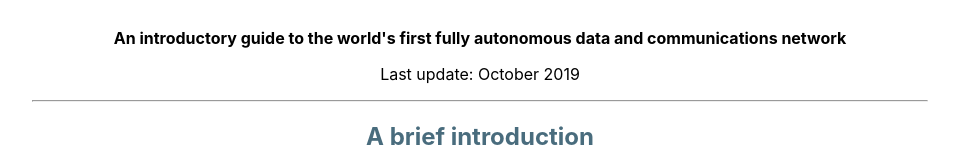
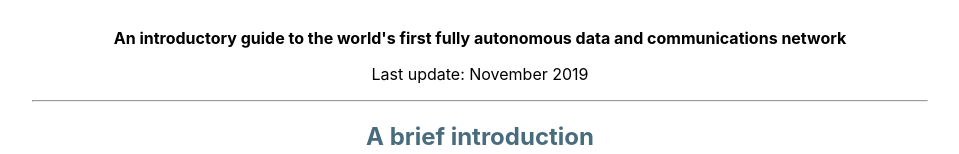
Before and after one commit to safenetwork/primer.safenetwork.org, a React (Create React App) app: page / in a window 1280 px wide. Shown: the part 182-336 px from the top of the page, without its empty margins (160-1119 px from the left). Built offline with nearby package versions, Linux system fonts and the light colour scheme; the HTML template or start-up script is replaced by a standard one.

Commit message:
Last update November

```diff
--- a/src/Header.js
+++ b/src/Header.js
@@ -4,7 +4,7 @@ const component = (prop) => (
     <div className='header' align={ 'center' }>
         <h1>The SAFE Network Primer</h1>
 <p><strong>An introductory guide to the world's first fully autonomous data and communications network</strong></p>
-        <p>Last update: October 2019</p>
+        <p>Last update: November 2019</p>
         <hr />
 
      </div>
```
